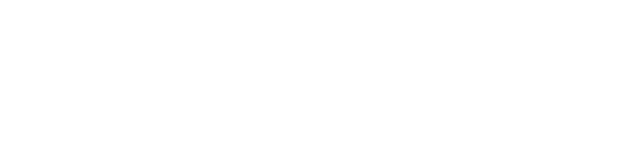
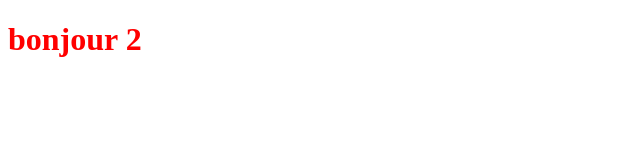
Before and after one commit to OughidniH/test3, a plain HTML site: page index.html in a window 1280 px wide. Shown: the whole page, without its empty margins (0-640 px from the left). Drawn offline with Linux system fonts and the light colour scheme.

Commit message:
branch chadi

```diff
--- a/index.html
+++ b/index.html
@@ -1,11 +1,15 @@
 <!DOCTYPE html>
 <html lang="en">
+
 <head>
     <meta charset="UTF-8">
     <meta name="viewport" content="width=device-width, initial-scale=1.0">
+    <link rel="stylesheet" href="style.css">
     <title>Git GitHub</title>
 </head>
+
 <body>
+    <h1>bonjour 2</h1>
+</body>
 
-</body>
 </html>
--- a/style.css
+++ b/style.css
@@ -0,0 +1,3 @@
+h1 {
+  color: red;
+}
```
